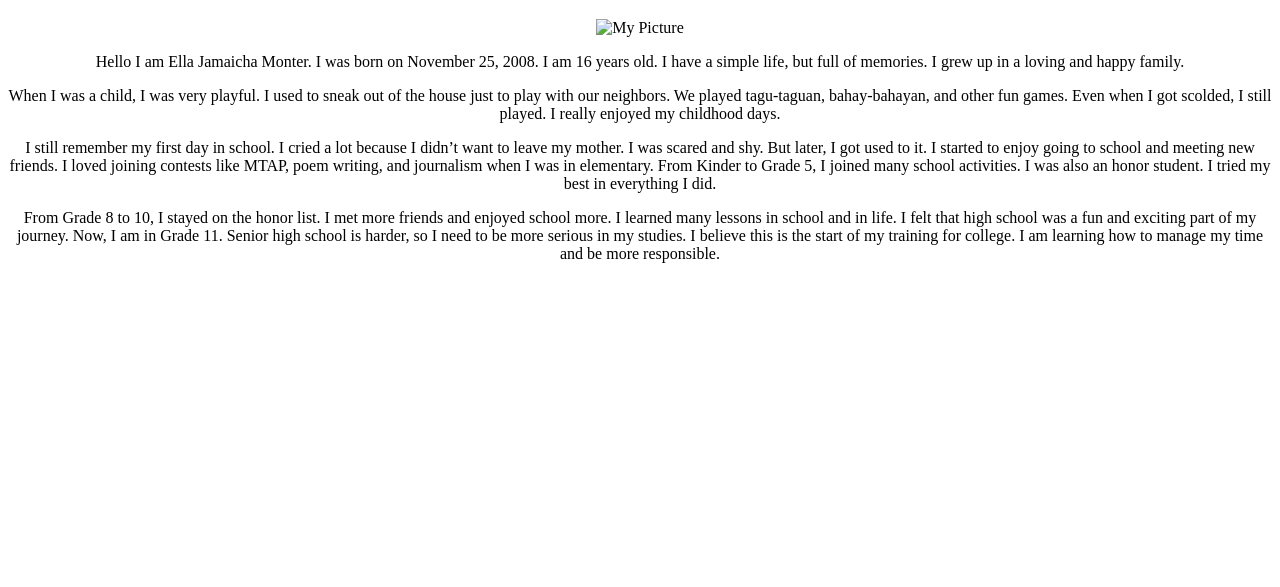
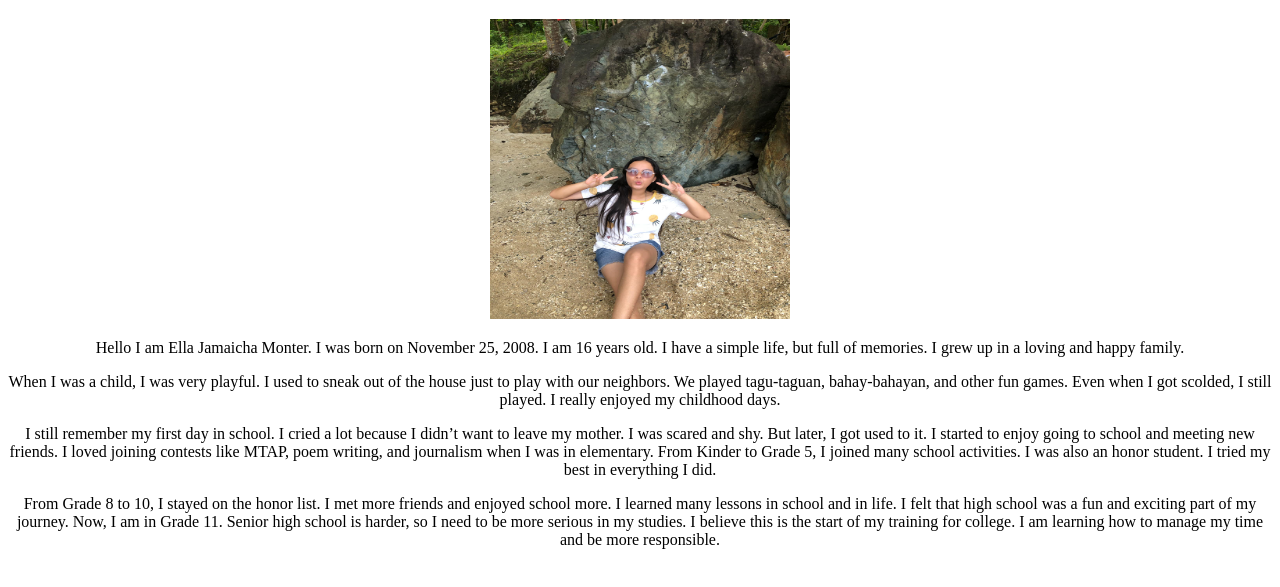
Before and after one commit to janellamonter-sys/Ella17, a plain HTML site: page index.html in a window 1280 px wide. Shown: the part 61-648 px from the top of the page. Drawn offline with Linux system fonts and the light colour scheme; the site is published under a folder, as on GitHub Pages, so addresses that start at the root find nothing.

Commit message:
index.html

```diff
--- a/index.html
+++ b/index.html
@@ -11,7 +11,7 @@
 
     <h1>Ella Jamaica L. Monter</h1>
 
-    <img src="/Messenger_creation 2025.jpeg"
+    <img src="Messenger_creation 2025.jpeg"
     alt="My Picture" width="300" height="300">
 
     <p>
```
